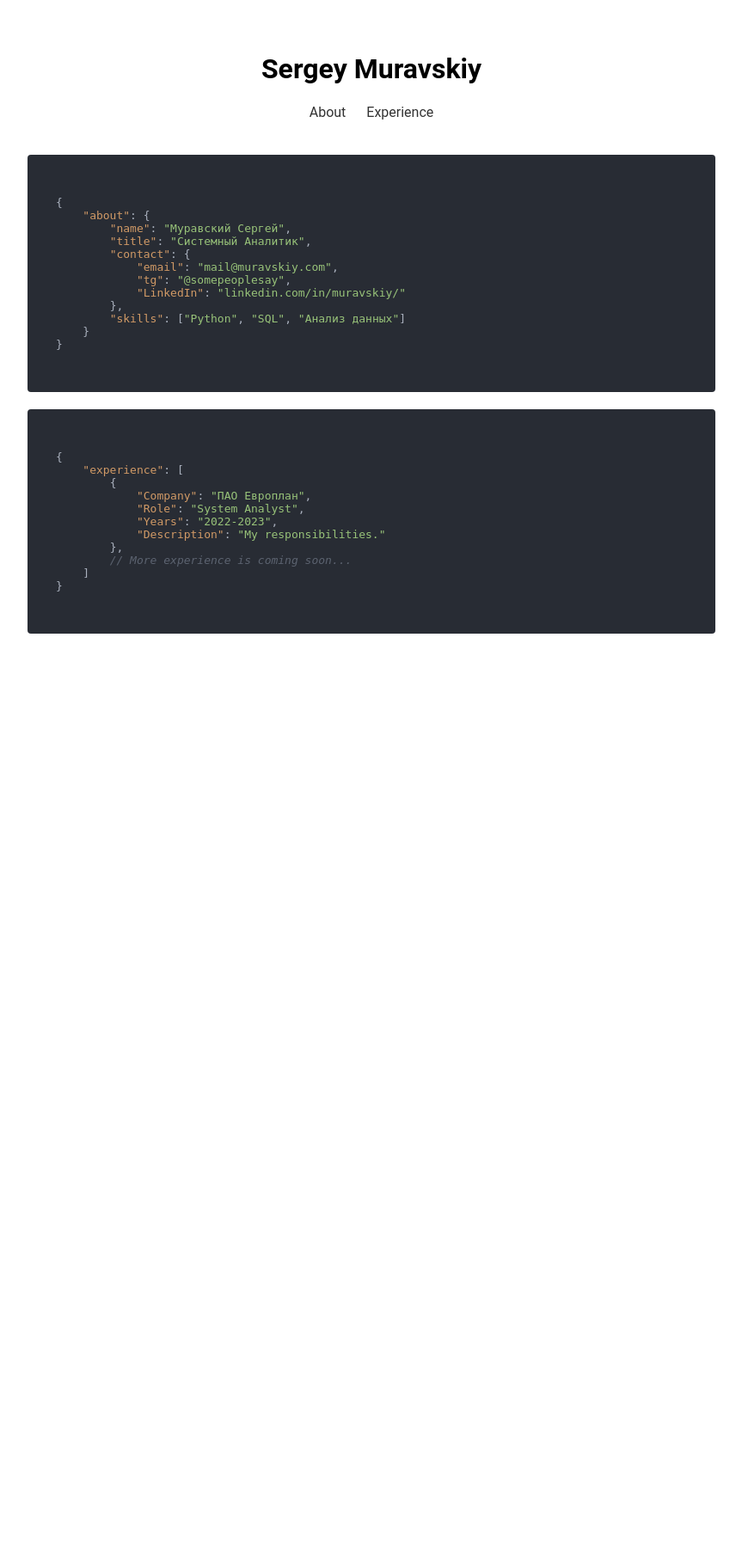
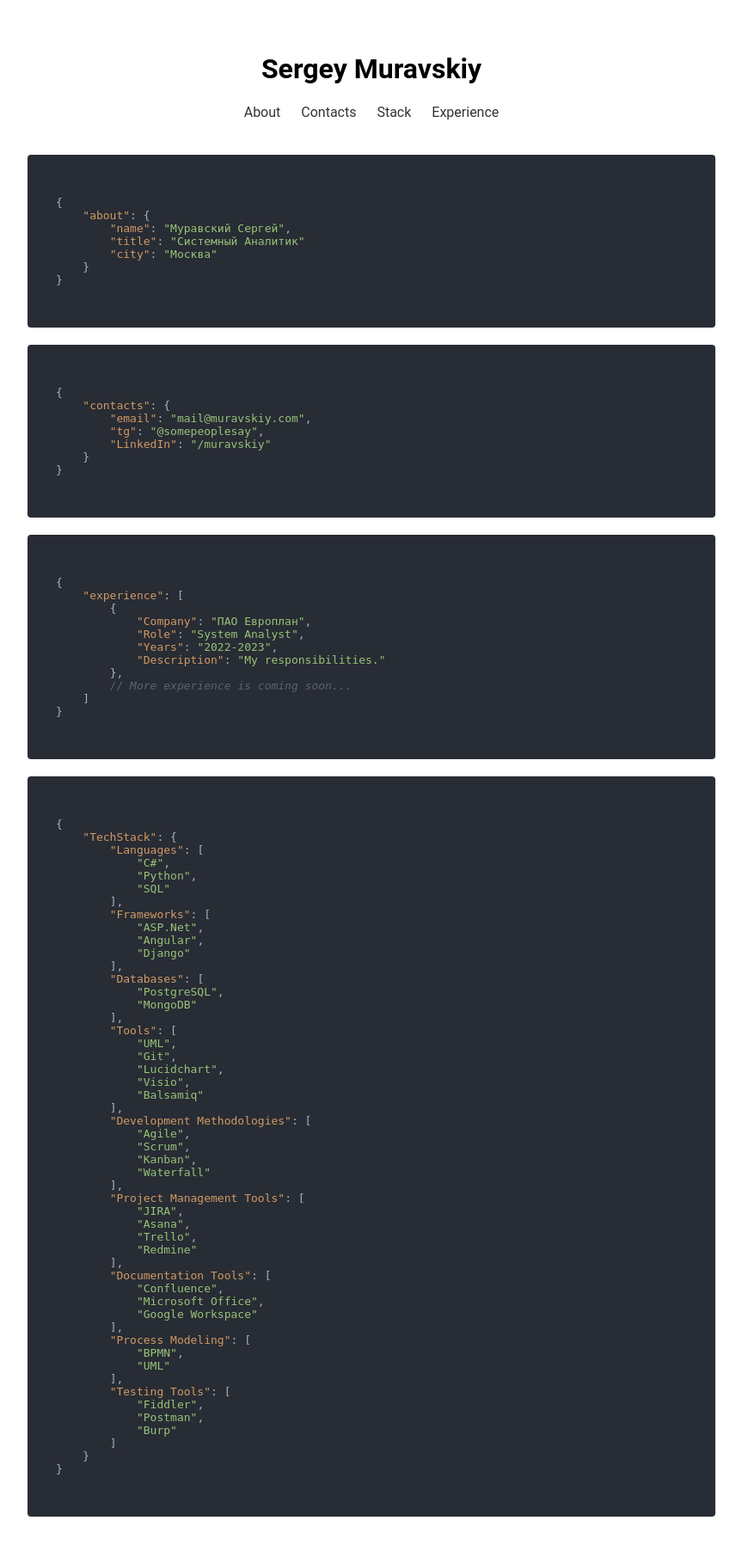
Before and after one commit to 0717376/personal, a Flask app: page / in a window 1280 px wide. Shown: the whole page at 86% size, without its empty margins (208-1071 px from the left). Before the commit the page ends 737 px from the top, so only its background shows below. Run offline with Flask 3, Linux system fonts and the light colour scheme; some libraries are stand-ins or nearby versions.

Commit message:
Initial commit

```diff
--- a/static/css/style.css
+++ b/static/css/style.css
@@ -67,13 +67,3 @@ section {
 section:last-of-type {
     margin-bottom: 0;
 }
-
-.fake-link {
-    color: #2980b9; /* Цвет ссылок */
-    text-decoration: underline;
-    cursor: pointer;
-}
-
-.fake-link:hover {
-    color: #3498db; /* Цвет при наведении */
-}
--- a/templates/index.html
+++ b/templates/index.html
@@ -19,6 +19,8 @@
             <h1>Sergey Muravskiy</h1>
             <nav>
                 <a href="#about">About</a>
+                <a href="#contacts">Contacts</a>
+                <a href="#stack">Stack</a>
                 <a href="#experience">Experience</a>
                 <!-- Other navigation links -->
             </nav>
@@ -30,17 +32,25 @@
 {
     "about": {
         "name": "Муравский Сергей",
-        "title": "Системный Аналитик",
-        "contact": {
-            "email": "mail@muravskiy.com",
-            "tg": "@somepeoplesay",
-            "LinkedIn": "linkedin.com/in/muravskiy/"
-        },
-        "skills": ["Python", "SQL", "Анализ данных"]
+        "title": "Системный Аналитик"
+        "city": "Москва"
     }
 }
                 </code></pre>
             </section>
+
+            <section id="contacts" class="code-experience">
+                <pre><code class="json">
+{
+    "contacts": {
+        "email": "mail@muravskiy.com",
+        "tg": "@somepeoplesay",
+        "LinkedIn": "/muravskiy"
+    }
+}
+                </code></pre>
+            </section>
+
             <section id="experience" class="code-experience">
                 <pre><code class="json">
 {
@@ -57,6 +67,62 @@
                 </code></pre>
             </section>
 
+            <section id="stack" class="code-experience">
+                <pre><code class="json">
+{
+    "TechStack": {
+        "Languages": [
+            "C#",
+            "Python",
+            "SQL"
+        ],
+        "Frameworks": [
+            "ASP.Net",
+            "Angular",
+            "Django"
+        ],
+        "Databases": [
+            "PostgreSQL",
+            "MongoDB"
+        ],
+        "Tools": [
+            "UML",
+            "Git",
+            "Lucidchart",
+            "Visio",
+            "Balsamiq"
+        ],
+        "Development Methodologies": [
+            "Agile",
+            "Scrum",
+            "Kanban",
+            "Waterfall"
+        ],
+        "Project Management Tools": [
+            "JIRA",
+            "Asana",
+            "Trello",
+            "Redmine"
+        ],
+        "Documentation Tools": [
+            "Confluence",
+            "Microsoft Office",
+            "Google Workspace"
+        ],
+        "Process Modeling": [
+            "BPMN",
+            "UML"
+        ],
+        "Testing Tools": [
+            "Fiddler",
+            "Postman",
+            "Burp"
+        ]
+    }
+}
+                </code></pre>
+            </section>
+
         </main>
 
         <footer>
```
